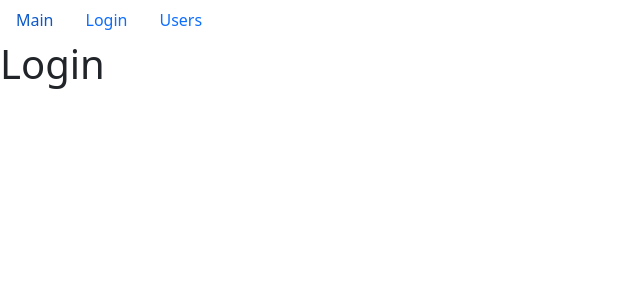
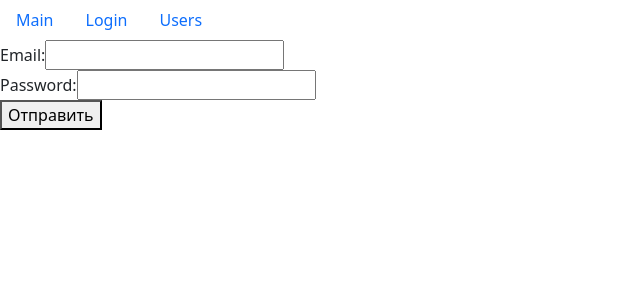
Before and after one commit to zolotaryov2027/company, a React (Vite) app: page /login in a window 1280 px wide. Shown: the top 300 px of the page, without its empty margins (0-640 px from the left). Built offline with nearby package versions, Linux system fonts and the light colour scheme.

Commit message:
add form

```diff
--- /dev/null
+++ b/src/app/components/textField.jsx
@@ -0,0 +1,16 @@
+const TextField = ({ label, type = "text", name, value, onChange }) => {
+  return (
+    <div>
+      <label htmlFor={name}>{label}</label>
+      <input
+        type={type}
+        id={name}
+        value={value}
+        name={name}
+        onChange={onChange}
+      />
+    </div>
+  );
+};
+
+export default TextField;
--- a/src/app/layouts/login.jsx
+++ b/src/app/layouts/login.jsx
@@ -1,5 +1,35 @@
+import { useState } from "react";
+import TextField from "../components/textField";
 const Login = () => {
-  return <h1>Login</h1>;
+  const [data, setData] = useState({ email: "", password: "" });
+  const handleChange = ({ target }) => {
+    setData((prevState) => ({
+      ...prevState,
+      [target.name]: target.value,
+    }));
+  };
+  const handleSubmit = (e) => {
+    e.preventDefault();
+    console.log(data);
+  };
+  return (
+    <form onSubmit={handleSubmit}>
+      <TextField
+        label="Email:"
+        name="email"
+        value={data.name}
+        onChange={handleChange}
+      />
+      <TextField
+        label="Password:"
+        type="password"
+        name="password"
+        value={data.password}
+        onChange={handleChange}
+      />
+      <button type="submit">Отправить</button>
+    </form>
+  );
 };
 
 export default Login;
```
